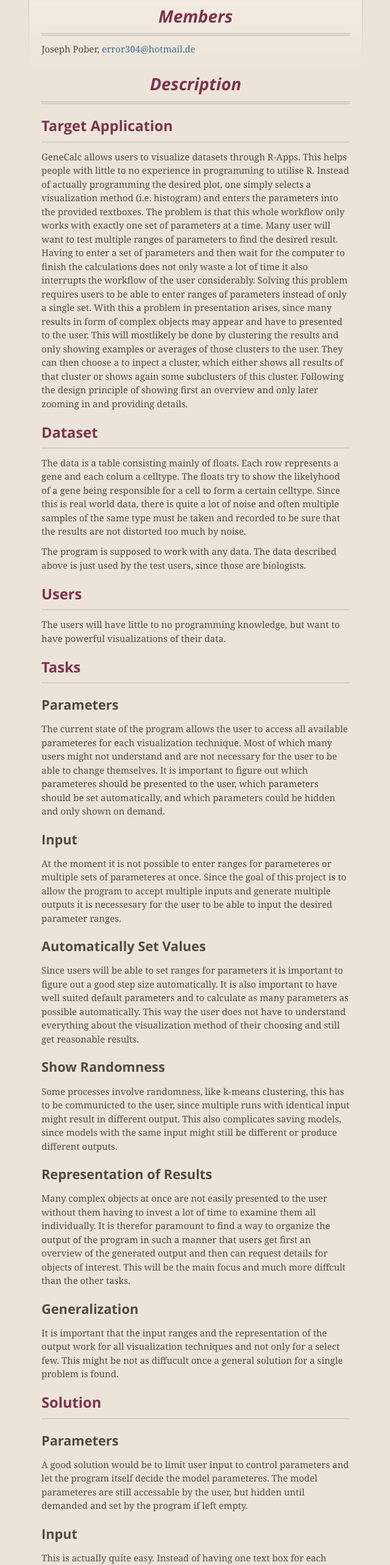
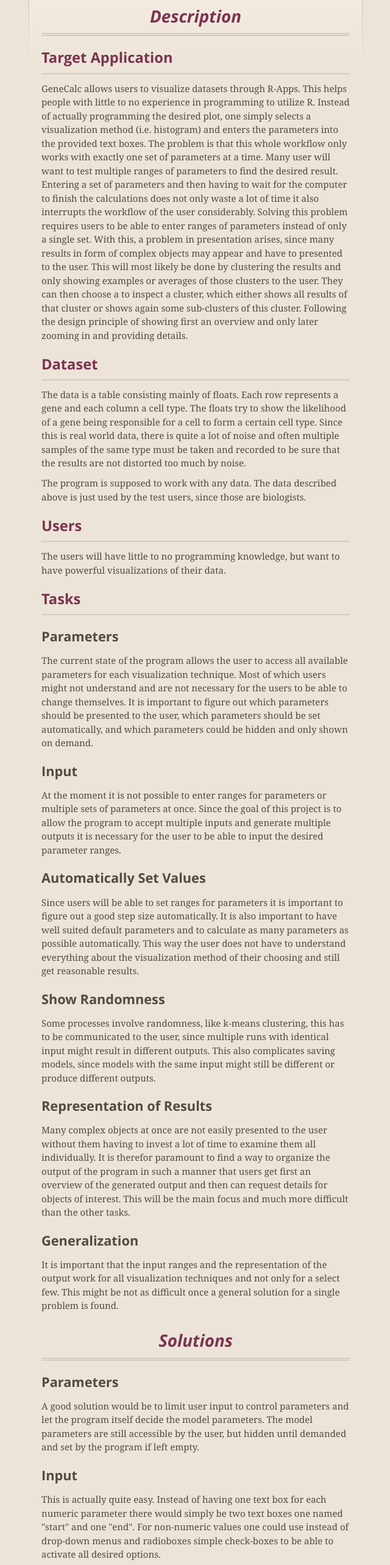
Before and after one commit to error304/VIS, a plain HTML site: page index.html in a window 1280 px wide. Shown: the part 220-2787 px from the top of the page at 61% size, without its empty margins (319-959 px from the left). Drawn offline with nearby package versions, Linux system fonts and the light colour scheme.

```diff
--- a/index.html
+++ b/index.html
@@ -47,24 +47,19 @@
 
       <section id="main_content">
         <h1>
-<a id="members" class="anchor" href="#members" aria-hidden="true"><span class="octicon octicon-link"></span></a>Members</h1>
-
-<p>Joseph Pober, <a href="mailto:error304@hotmail.de">error304@hotmail.de</a></p>
-
-<h1>
 <a id="description" class="anchor" href="#description" aria-hidden="true"><span class="octicon octicon-link"></span></a>Description</h1>
 
 <h2>
 <a id="target-application" class="anchor" href="#target-application" aria-hidden="true"><span class="octicon octicon-link"></span></a>Target Application</h2>
 
-<p>GeneCalc allows users to visualize datasets through R-Apps. This helps people with little to no experience in programming to utilise R. Instead of actually programming the desired plot, one simply selects a visualization method (i.e. histogram) and enters the parameters into the provided textboxes.
-The problem is that this whole workflow only works with exactly one set of parameters at a time. Many user will want to test multiple ranges of parameters to find the desired result. Having to enter a set of parameters and then wait for the computer to finish the calculations does not only waste a lot of time it also interrupts the workflow of the user considerably.
-Solving this problem requires users to be able to enter ranges of parameters instead of only a single set. With this a problem in presentation arises, since many results in form of complex objects may appear and have to presented to the user. This will mostlikely be done by clustering the results and only showing examples or averages of those clusters to the user. They can then choose a to inpect a cluster, which either shows all results of that cluster or shows again some subclusters of this cluster. Following the design principle of showing first an overview and only later zooming in and providing details.</p>
+<p>GeneCalc allows users to visualize datasets through R-Apps. This helps people with little to no experience in programming to utilize R. Instead of actually programming the desired plot, one simply selects a visualization method (i.e. histogram) and enters the parameters into the provided text boxes.
+The problem is that this whole workflow only works with exactly one set of parameters at a time. Many user will want to test multiple ranges of parameters to find the desired result. Entering a set of parameters and then having to wait for the computer to finish the calculations does not only waste a lot of time it also interrupts the workflow of the user considerably.
+Solving this problem requires users to be able to enter ranges of parameters instead of only a single set. With this, a problem in presentation arises, since many results in form of complex objects may appear and have to presented to the user. This will most likely be done by clustering the results and only showing examples or averages of those clusters to the user. They can then choose a to inspect a cluster, which either shows all results of that cluster or shows again some sub-clusters of this cluster. Following the design principle of showing first an overview and only later zooming in and providing details.</p>
 
 <h2>
 <a id="dataset" class="anchor" href="#dataset" aria-hidden="true"><span class="octicon octicon-link"></span></a>Dataset</h2>
 
-<p>The data is a table consisting mainly of floats. Each row represents a gene and each colum a celltype. The floats try to show the likelyhood of a gene being responsible for a cell to form a certain celltype. Since this is real world data, there is quite a lot of noise and often multiple samples of the same type must be taken and recorded to be sure that the results are not distorted too much by noise.</p>
+<p>The data is a table consisting mainly of floats. Each row represents a gene and each column a cell type. The floats try to show the likelihood of a gene being responsible for a cell to form a certain cell type. Since this is real world data, there is quite a lot of noise and often multiple samples of the same type must be taken and recorded to be sure that the results are not distorted too much by noise.</p>
 
 <p>The program is supposed to work with any data. The data described above is just used by the test users, since those are biologists.</p>
 
@@ -79,12 +74,12 @@ Solving this problem requires users to be able to enter ranges of parameters ins
 <h3>
 <a id="parameters" class="anchor" href="#parameters" aria-hidden="true"><span class="octicon octicon-link"></span></a>Parameters</h3>
 
-<p>The current state of the program allows the user to access all available parameteres for each visualization technique. Most of which many users might not understand and are not necessary for the user to be able to change themselves. It is important to figure out which parameteres should be presented to the user, which parameters should be set automatically, and which parameters could be hidden and only shown on demand.</p>
+<p>The current state of the program allows the user to access all available parameters for each visualization technique. Most of which users might not understand and are not necessary for the users to be able to change themselves. It is important to figure out which parameters should be presented to the user, which parameters should be set automatically, and which parameters could be hidden and only shown on demand.</p>
 
 <h3>
 <a id="input" class="anchor" href="#input" aria-hidden="true"><span class="octicon octicon-link"></span></a>Input</h3>
 
-<p>At the moment it is not possible to enter ranges for parameteres or multiple sets of parameteres at once. Since the goal of this project is to allow the program to accept multiple inputs and generate multiple outputs it is necessesary for the user to be able to input the desired parameter ranges.</p>
+<p>At the moment it is not possible to enter ranges for parameters or multiple sets of parameters at once. Since the goal of this project is to allow the program to accept multiple inputs and generate multiple outputs it is necessary for the user to be able to input the desired parameter ranges.</p>
 
 <h3>
 <a id="automatically-set-values" class="anchor" href="#automatically-set-values" aria-hidden="true"><span class="octicon octicon-link"></span></a>Automatically Set Values</h3>
@@ -94,35 +89,35 @@ Solving this problem requires users to be able to enter ranges of parameters ins
 <h3>
 <a id="show-randomness" class="anchor" href="#show-randomness" aria-hidden="true"><span class="octicon octicon-link"></span></a>Show Randomness</h3>
 
-<p>Some processes involve randomness, like k-means clustering, this has to be communicted to the user, since multiple runs with identical input might result in different output. This also complicates saving models, since models with the same input might still be different or produce different outputs.</p>
+<p>Some processes involve randomness, like k-means clustering, this has to be communicated to the user, since multiple runs with identical input might result in different outputs. This also complicates saving models, since models with the same input might still be different or produce different outputs.</p>
 
 <h3>
 <a id="representation-of-results" class="anchor" href="#representation-of-results" aria-hidden="true"><span class="octicon octicon-link"></span></a>Representation of Results</h3>
 
-<p>Many complex objects at once are not easily presented to the user without them having to invest a lot of time to examine them all individually. It is therefor paramount to find a way to organize the output of the program in such a manner that users get first an overview of the generated output and then can request details for objects of interest. This will be the main focus and much more diffcult than the other tasks.</p>
+<p>Many complex objects at once are not easily presented to the user without them having to invest a lot of time to examine them all individually. It is therefor paramount to find a way to organize the output of the program in such a manner that users get first an overview of the generated output and then can request details for objects of interest. This will be the main focus and much more difficult than the other tasks.</p>
 
 <h3>
 <a id="generalization" class="anchor" href="#generalization" aria-hidden="true"><span class="octicon octicon-link"></span></a>Generalization</h3>
 
-<p>It is important that the input ranges and the representation of the output work for all visualization techniques and not only for a select few. This might be not as diffucult once a general solution for a single problem is found.</p>
+<p>It is important that the input ranges and the representation of the output work for all visualization techniques and not only for a select few. This might be not as difficult once a general solution for a single problem is found.</p>
 
-<h2>
-<a id="solution" class="anchor" href="#solution" aria-hidden="true"><span class="octicon octicon-link"></span></a>Solution</h2>
+<h1>
+<a id="solutions" class="anchor" href="#solutions" aria-hidden="true"><span class="octicon octicon-link"></span></a>Solutions</h1>
 
 <h3>
 <a id="parameters-1" class="anchor" href="#parameters-1" aria-hidden="true"><span class="octicon octicon-link"></span></a>Parameters</h3>
 
-<p>A good solution would be to limit user input to control parameters and let the program itself decide the model parameteres. The model parameteres are still accessable by the user, but hidden until demanded and set by the program if left empty.</p>
+<p>A good solution would be to limit user input to control parameters and let the program itself decide the model parameters. The model parameters are still accessible by the user, but hidden until demanded and set by the program if left empty.</p>
 
 <h3>
 <a id="input-1" class="anchor" href="#input-1" aria-hidden="true"><span class="octicon octicon-link"></span></a>Input</h3>
 
-<p>This is actually quite easy. Instead of having one text box for each numeric parameter the would simply be two textboxes one named "start" and one "end". For non-numeric values one could use instead of drop-down menus and radioboxes simple check-boxes to be able to activate all desired options.</p>
+<p>This is actually quite easy. Instead of having one text box for each numeric parameter there would simply be two text boxes one named "start" and one "end". For non-numeric values one could use instead of drop-down menus and radioboxes simple check-boxes to be able to activate all desired options.</p>
 
 <h3>
 <a id="automatically-set-values-1" class="anchor" href="#automatically-set-values-1" aria-hidden="true"><span class="octicon octicon-link"></span></a>Automatically Set Values</h3>
 
-<p>The main concern is the step size of parameteres with a range of values. The step size should be dynamic and focus on areas of maximum change. There should be big steps where there is little change and small steps when parameter values get into certain areas with big changes. This leads to an array of steps for each parameter instead of a fixed amount by which a parameter is incremeted.</p>
+<p>The main concern is the step size of parameters with a range of values. The step size should be dynamic and focus on areas of maximum change. There should be big steps where there is little change and small steps when parameter values get into certain areas with big changes. This leads to an array of steps for each parameter instead of a fixed amount by which a parameter is incremented.</p>
 
 <h3>
 <a id="show-randomness-1" class="anchor" href="#show-randomness-1" aria-hidden="true"><span class="octicon octicon-link"></span></a>Show Randomness</h3>
@@ -132,8 +127,18 @@ Solving this problem requires users to be able to enter ranges of parameters ins
 <h3>
 <a id="representation-of-results-1" class="anchor" href="#representation-of-results-1" aria-hidden="true"><span class="octicon octicon-link"></span></a>Representation of Results</h3>
 
-<p>There are certainly many different solutions to this problem, but I think a very intuetiv solution would be trying to cluster the output into a manageable amount of clusters and presenting those clusters to the user instead of all results at once. To give the user an idea of how those clusters look like one could either average all subclusters of this cluster and present a new output as thumbnail or select a specific representative output and display this. Choosing a representative object would either be at random, which is not really representative or choosing the object that is the most like all other objects in its cluster.
-When a cluster gets chosen by the user they are presentet either the individual objects in this cluster or a couple of subclusters, depending on the amount of objects and method of clustering. This continues until no more subclusters are needed to represent the objects.</p>
+<p>There are certainly many different solutions to this problem, but I think a very intuitive solution would be trying to cluster the output into a manageable amount of clusters and presenting those clusters to the user instead of all results at once. To give the user an idea of how those clusters look like one could either average all sub-clusters of this cluster and present a new output object as thumbnail or select a specific representative output and display this. Choosing a representative object would either be at random, which is not really representative or choosing the object that is the most like all other objects in its cluster.
+When a cluster gets chosen by the user they are presented either the individual objects in this cluster or a couple of sub-clusters, depending on the amount of objects and method of clustering. This continues until no more sub-clusters are needed to represent the objects.</p>
+
+<h3>
+<a id="generalization-1" class="anchor" href="#generalization-1" aria-hidden="true"><span class="octicon octicon-link"></span></a>Generalization</h3>
+
+<p>I did not spend too much time thinking about how to handle generalization, since I am still trying to figure out how to represent the results of a specific visualization technique. Generalizing after getting an idea how the specific solution should work, should not be too complicated.</p>
+
+<h1>
+<a id="expertise" class="anchor" href="#expertise" aria-hidden="true"><span class="octicon octicon-link"></span></a>Expertise</h1>
+
+<p>I will be using Java, R, and Git all of which I am familiar with. It will also be necessary to use some biology specific R-Apps, but I do not think that those should be too difficult to understand.</p>
       </section>
 
       <footer>
```
Also changed, not shown: params.json (+1 -1 lines).
